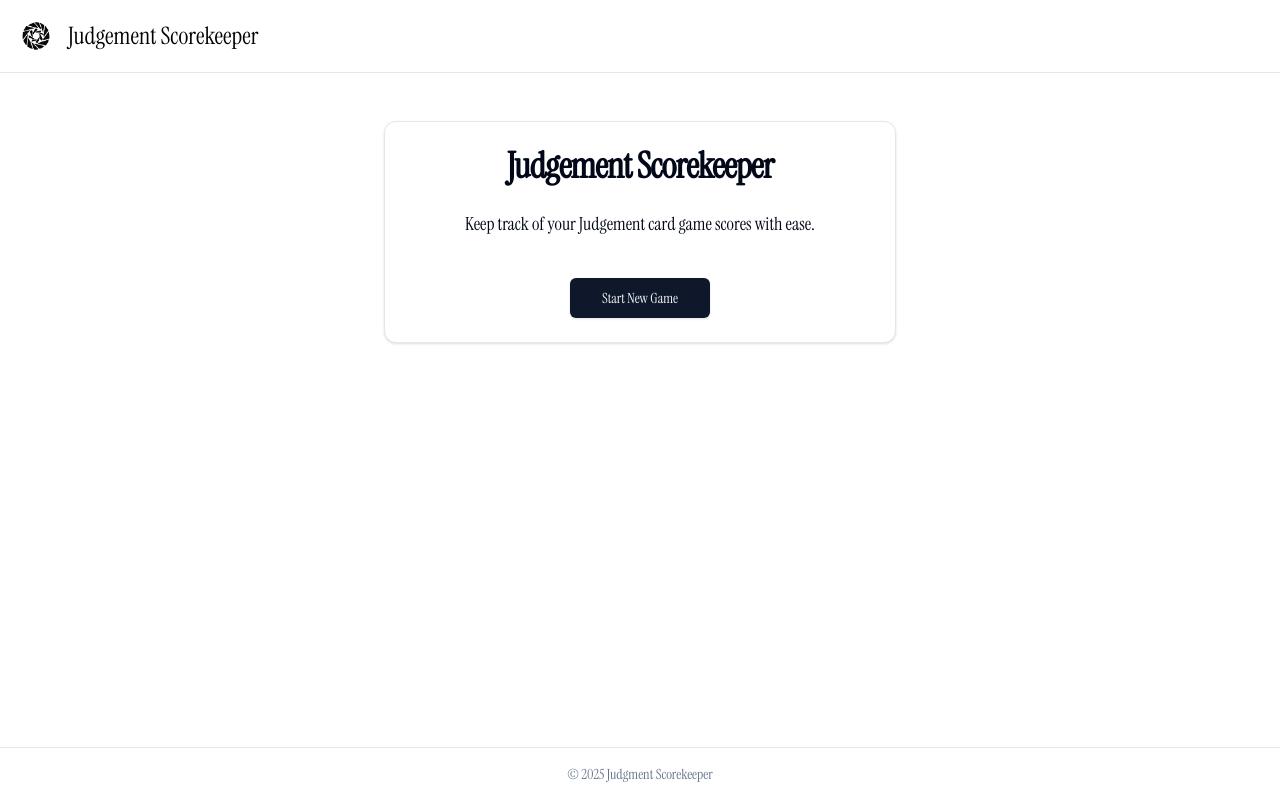
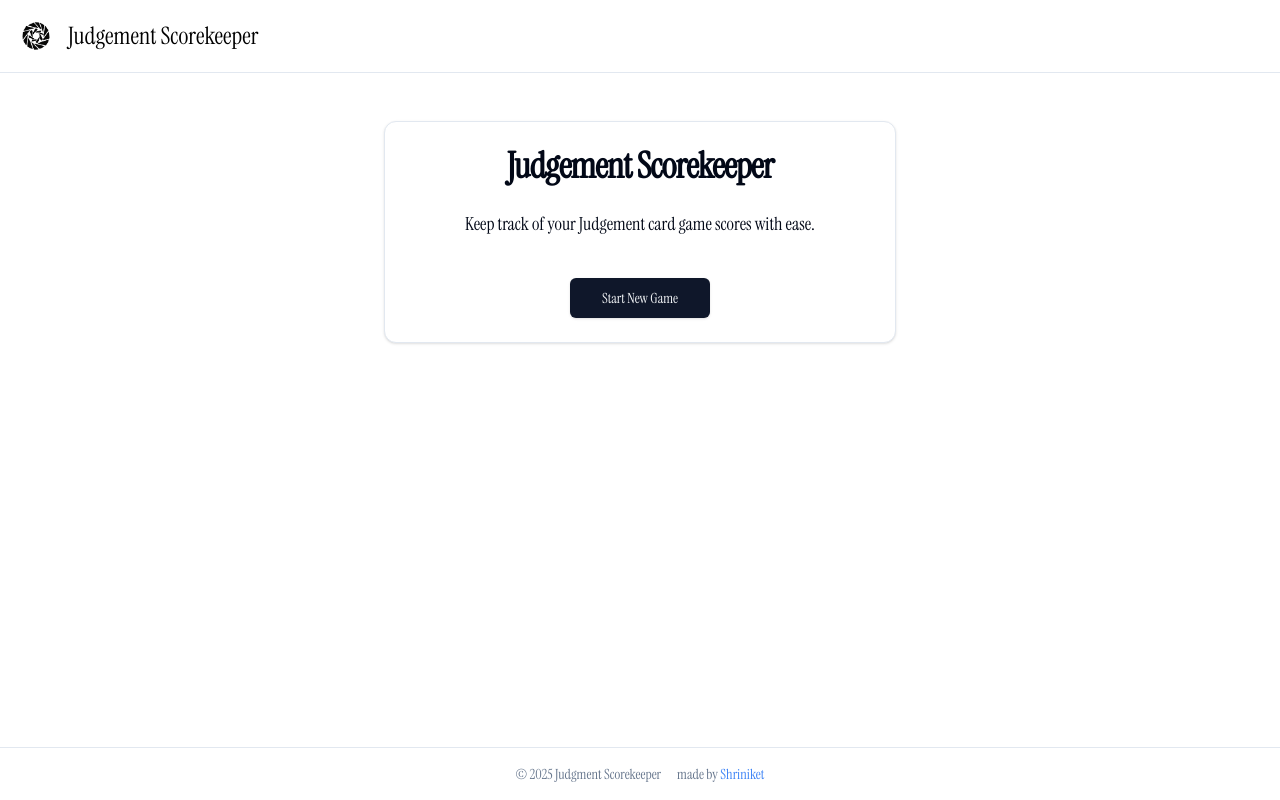
Before and after one commit to shriniket73/judgement-score-keeper, a Next.js app: page / in a window 1280 px wide. Built offline with nearby package versions, Linux system fonts and the light colour scheme.

Commit message:
updated footer

```diff
--- a/src/components/layout/Footer.tsx
+++ b/src/components/layout/Footer.tsx
@@ -1,10 +1,20 @@
-// components/layout/Footer.tsx
 export function Footer() {
   return (
     <footer className="sticky bottom-0 border-t bg-white z-50">
-      <div className="container mx-auto px-4 py-4">
-        <p className="text-sm text-center text-muted-foreground">
+      <div className="container mx-auto px-4 py-4 flex justify-center items-center gap-4">
+        <p className="text-sm text-muted-foreground">
           © {new Date().getFullYear()} Judgment Scorekeeper
+        </p>
+        <p className="text-sm text-muted-foreground">
+          made by{" "}
+          <a
+            href="https://shriniket.me"
+            target="_blank"
+            rel="noopener noreferrer"
+            className="text-blue-500 hover:underline"
+          >
+            Shriniket
+          </a>
         </p>
       </div>
     </footer>
```
